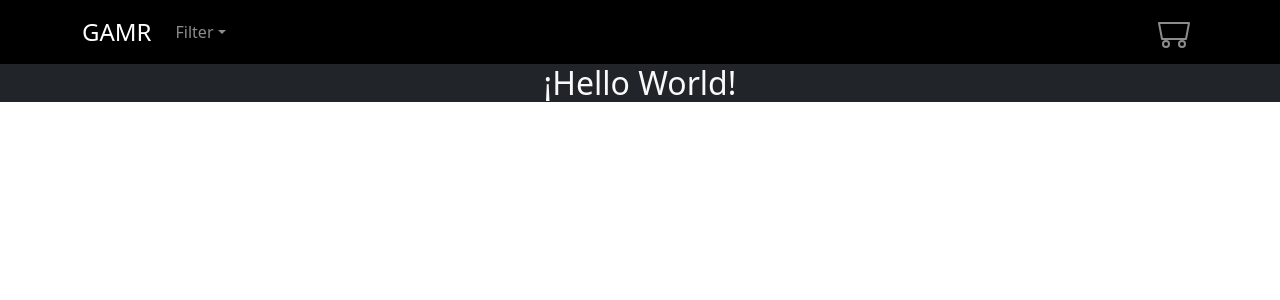
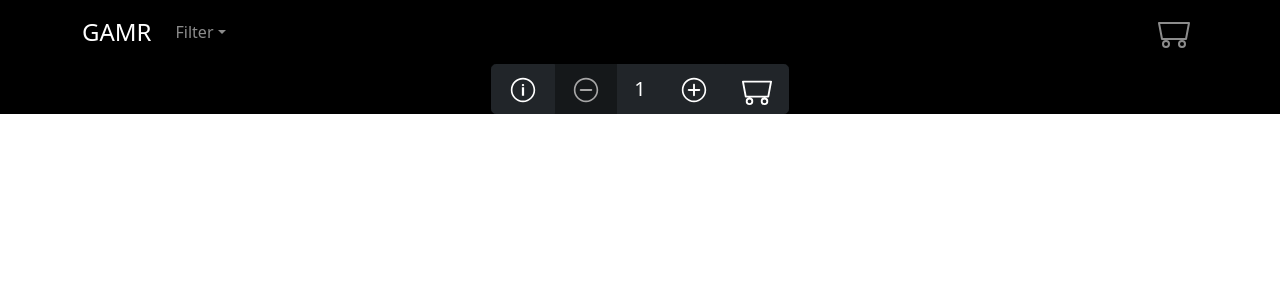
Before and after one commit to MateoChavez03/REACT, a React (Create React App) app: page / in a window 1280 px wide. Shown: the top 300 px of the page. Built offline with nearby package versions, Linux system fonts and the light colour scheme.

Commit message:
Desafío contador

```diff
--- a/src/App.jsx
+++ b/src/App.jsx
@@ -5,9 +5,9 @@ import ItemListContainer from './containers/ItemListContainer';
 
 const App = () => {
   return (
-    <div className="bg-dark">
+    <div>
       <NavBar />
-      <ItemListContainer greeting="¡Hello World!" />
+      <ItemListContainer />
     </div>
   );
 }
--- a/src/components/CartWidget/index.jsx
+++ b/src/components/CartWidget/index.jsx
@@ -1,5 +1,6 @@
-import React from 'react'
-import { BsMinecart } from 'react-icons/bs'
+import React from 'react';
+
+import { BsMinecart } from 'react-icons/bs';
 
 const CartWidget = ({size}) => {
     return (
--- /dev/null
+++ b/src/components/ItemCount/index.jsx
@@ -0,0 +1,34 @@
+import React, { useState } from 'react';
+
+import { Button } from 'react-bootstrap';
+import { ButtonGroup } from 'react-bootstrap';
+
+import { IoIosInformationCircleOutline } from 'react-icons/io';
+import { IoIosAddCircleOutline } from 'react-icons/io'
+import { IoIosRemoveCircleOutline } from 'react-icons/io'
+import { BsMinecart } from 'react-icons/bs';
+
+const ItemCount = ({stock, initial, onAdd}) => {
+
+    let [count, setCount] = useState(initial);
+
+    const handleAdd = () => {
+        count < stock && setCount(count + 1);
+    }
+
+    const handleDecrement = () => {
+        count > initial && setCount(count - 1);
+    }
+
+    return (
+        <ButtonGroup aria-label="Basic example" size='lg'>
+            <Button variant="dark"> <IoIosInformationCircleOutline size={30}/> </Button>
+            <Button variant="dark" onClick={handleDecrement} disabled={count === initial}> <IoIosRemoveCircleOutline size={30}/> </Button>
+            <Button variant="dark"> {count} </Button>
+            <Button variant="dark"  onClick={handleAdd} disabled={count === stock}> <IoIosAddCircleOutline size={30}/> </Button>
+            <Button variant="dark" onClick={() => onAdd(count)}> <BsMinecart size={30}/></Button>
+        </ButtonGroup>
+    )
+}
+
+export default ItemCount
--- a/src/containers/ItemListContainer/index.jsx
+++ b/src/containers/ItemListContainer/index.jsx
@@ -1,9 +1,15 @@
 import React from 'react';
+import ItemCount from '../../components/ItemCount';
 
-const ItemListContainer = ({greeting}) => {
+const ItemListContainer = () => {
+
+  const onAdd = (count) => {
+      count === 1 ? alert(`Se agrego ${count} al carrito`) : alert(`Se agregaron ${count} al carrito`);
+  }
+
   return (
-    <div>
-        <h2 className="text-center text-light">{greeting}</h2>
+    <div className='bg-black  text-center'>
+      <ItemCount stock={10} initial={1} onAdd={onAdd}/>
     </div>
   )
 }
```
Also changed, not shown: src/components/ItemCount/styles.css (added).
